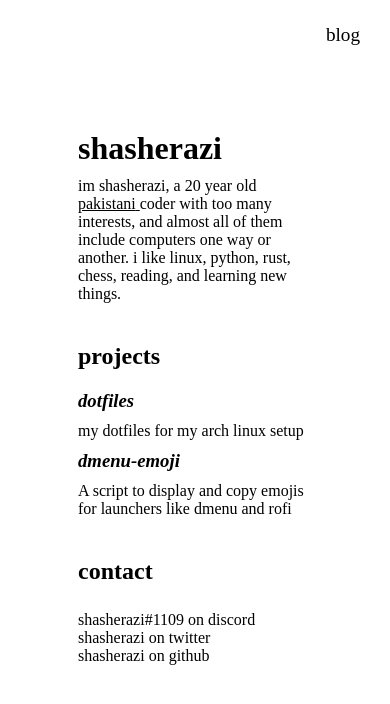
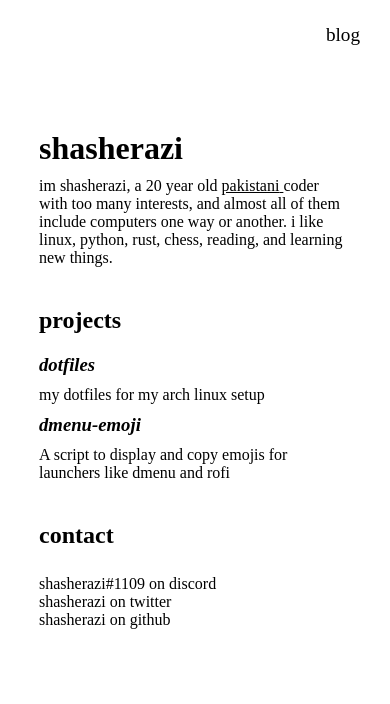
Before and after one commit to shasherazi/portfolio-new, a Next.js app: page / in a window 390 px wide. Shown: the top 704 px of the page. Built offline with nearby package versions, Linux system fonts and the light colour scheme.

Commit message:
Reduced margins for mobile version

```diff
--- a/styles/Home.module.css
+++ b/styles/Home.module.css
@@ -1,5 +1,4 @@
 .main {
-  margin: 0;
   padding: 0;
   display: flex;
   flex-direction: column;
@@ -31,3 +30,9 @@
   padding: 0;
   align-self: flex-start;
 }
+
+@media (max-width: 768px) {
+  .main {
+    margin: 0 10%;
+  }
+}
```
